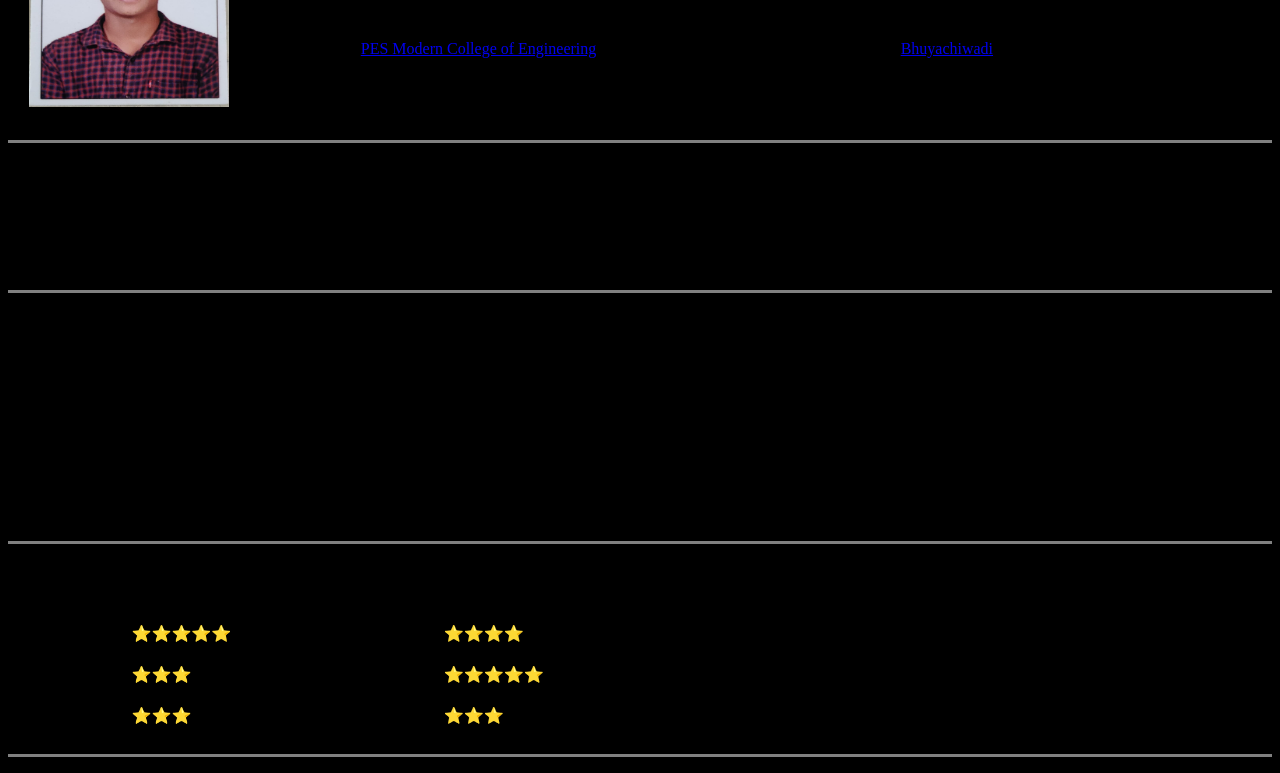
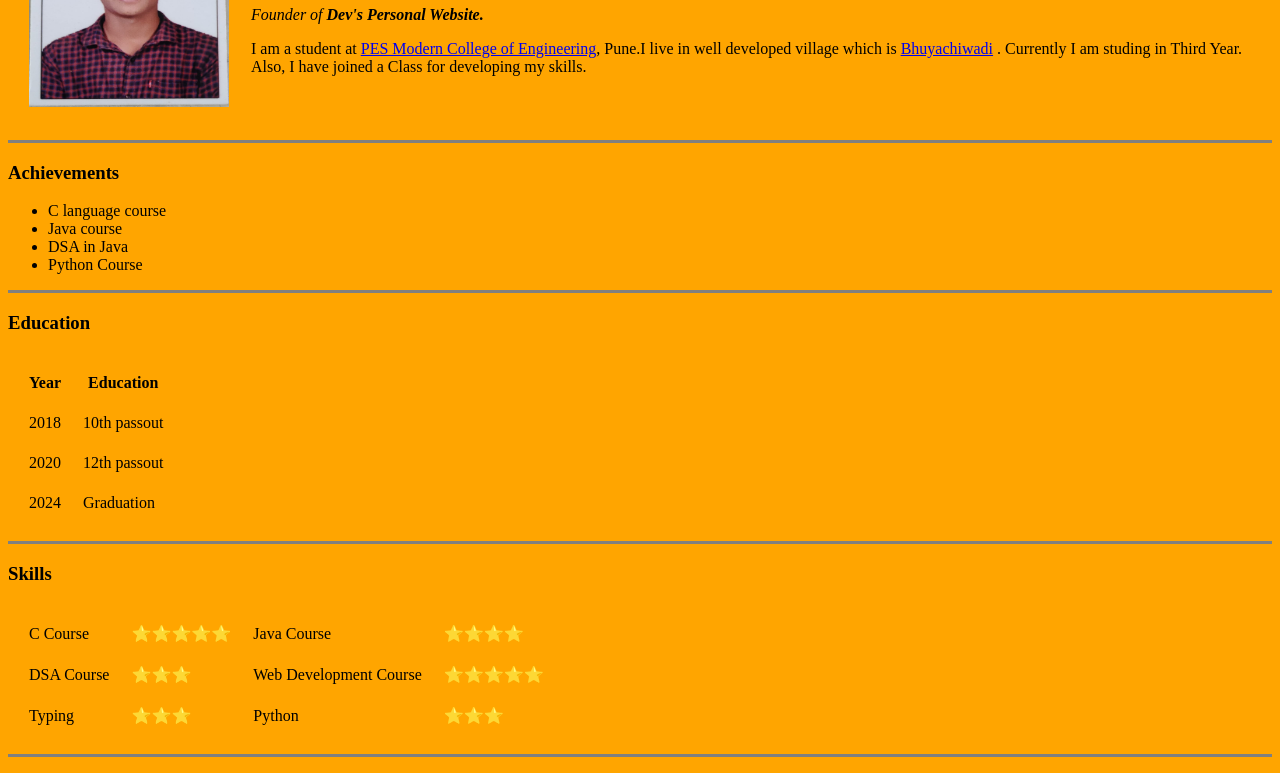
Before and after one commit to suryawanshidevendra/cv, a plain HTML site: page index.html in a window 1280 px wide. Shown: the part 133-906 px from the top of the page. Drawn offline with Linux system fonts and the light colour scheme.

Commit message:
Update index.html

```diff
--- a/index.html
+++ b/index.html
@@ -6,7 +6,7 @@
   <title>🙃Dev's Personal Website🙃</title>
 </head>
 
-<body style="background-color: black">
+<body style="background-color: orange">
   <hr size='3' noshade>
   <table cellspacing='20'>
     <tr>
```
